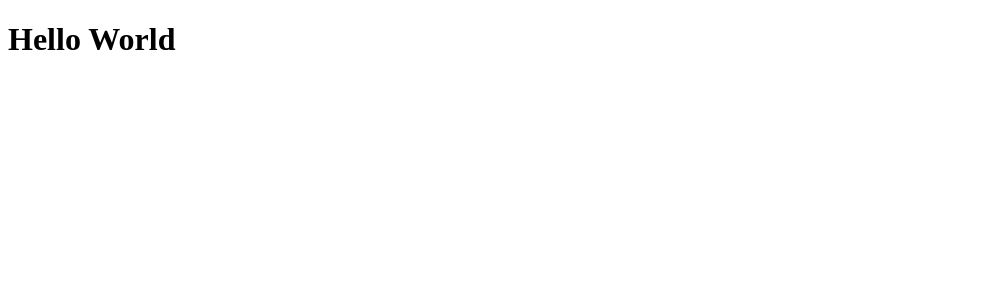
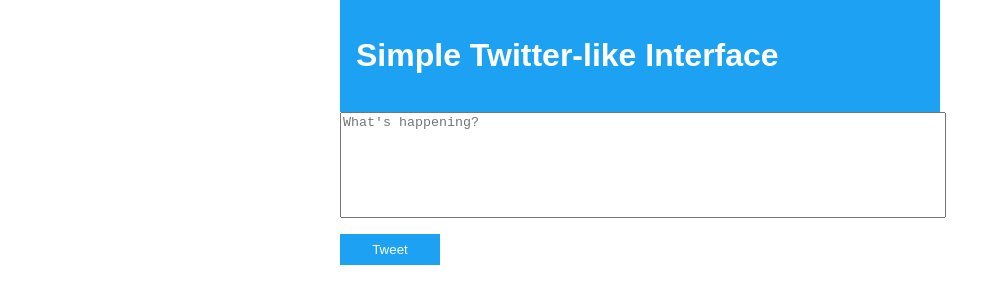
Before and after one commit to Philipgwapo/philipgwapo, a plain HTML site: page index.html in a window 1280 px wide. Shown: the whole page, without its empty margins (0-1001 px from the left). Drawn offline with Linux system fonts and the light colour scheme.

Commit message:
Add simple Twitter-like interface

```diff
--- a/index.html
+++ b/index.html
@@ -3,9 +3,20 @@
 <head>
     <meta charset="UTF-8">
     <meta name="viewport" content="width=device-width, initial-scale=1.0">
-    <title>Hello World</title>
+    <title>Simple Twitter-like Interface</title>
+    <link rel="stylesheet" href="style.css">
 </head>
 <body>
-    <h1>Hello World</h1>
+    <header>
+        <h1>Simple Twitter-like Interface</h1>
+    </header>
+    <main>
+        <form id="tweet-form">
+            <textarea id="tweet-text" placeholder="What's happening?" maxlength="280"></textarea>
+            <button type="submit">Tweet</button>
+        </form>
+        <section id="tweets-container"></section>
+    </main>
+    <script src="script.js"></script>
 </body>
 </html>
--- /dev/null
+++ b/script.js
@@ -0,0 +1,14 @@
+const tweetForm = document.getElementById('tweet-form');
+const tweetText = document.getElementById('tweet-text');
+const tweetsContainer = document.getElementById('tweets-container');
+
+tweetForm.addEventListener('submit', (e) => {
+    e.preventDefault();
+    const tweetContent = tweetText.value.trim();
+    if (tweetContent) {
+        const tweetElement = document.createElement('div');
+        tweetElement.textContent = tweetContent;
+        tweetsContainer.prepend(tweetElement);
+        tweetText.value = '';
+    }
+});
--- /dev/null
+++ b/style.css
@@ -0,0 +1,32 @@
+body {
+    font-family: Arial, sans-serif;
+    max-width: 600px;
+    margin: 0 auto;
+}
+
+header {
+    background-color: #1da1f2;
+    color: white;
+    padding: 1rem;
+}
+
+#tweet-form {
+    display: flex;
+    flex-direction: column;
+}
+
+#tweet-text {
+    resize: none;
+    width: 100%;
+    height: 100px;
+    margin-bottom: 1rem;
+}
+
+button {
+    width: 100px;
+    padding: 0.5rem;
+    border: none;
+    background-color: #1da1f2;
+    color: white;
+    cursor: pointer;
+}
```
